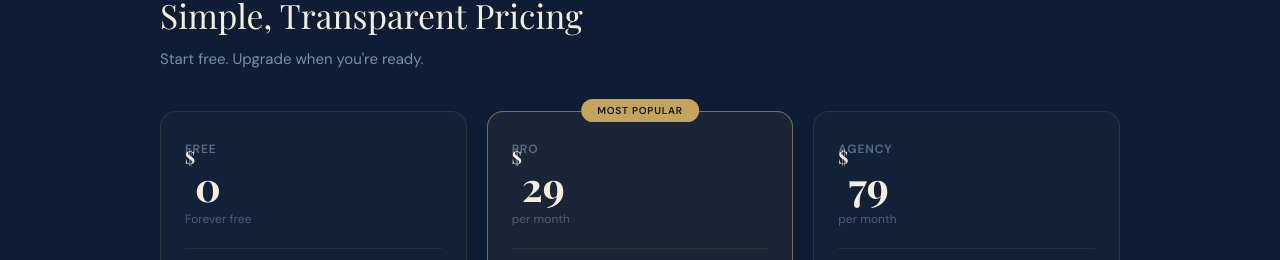
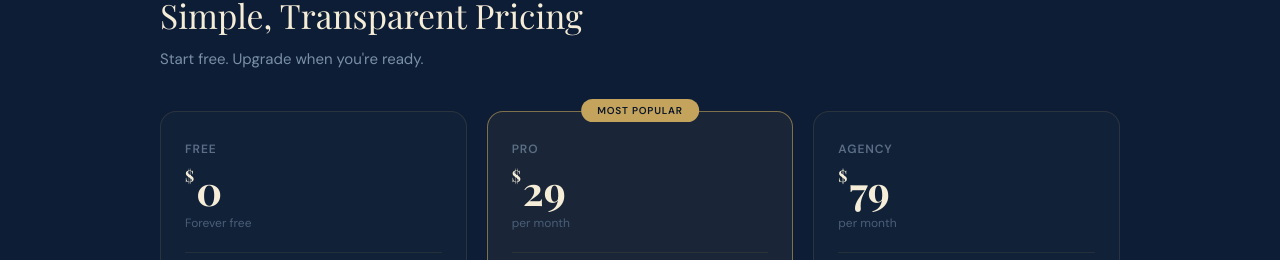
Before and after one commit to khancodewala/listingai, a Next.js app: page / in a window 1280 px wide. Shown: the part 3722-3982 px from the top of the page. Built offline with nearby package versions, Linux system fonts and the light colour scheme; no server answers.

Commit message:
Fix pricing $ symbol overlapping plan name label

```diff
--- a/app/page.js
+++ b/app/page.js
@@ -505,9 +505,9 @@ export default function HomePage() {
                 {p.featured && (
                   <div className="lai-pricing-badge">Most Popular</div>
                 )}
-                <div style={{ fontSize: "12px", fontWeight: 700, textTransform: "uppercase", letterSpacing: "0.08em", color: "#5A6E85", marginBottom: "0.5rem" }}>{p.name}</div>
-                <div style={{ fontFamily: "'Playfair Display', Georgia, serif", fontSize: "2.5rem", color: "#F5EDD8", fontWeight: 700, lineHeight: 1 }}>
-                  <sup style={{ fontSize: "1.1rem", verticalAlign: "top", marginTop: "8px" }}>$</sup>{p.price}
+                <div style={{ fontSize: "12px", fontWeight: 700, textTransform: "uppercase", letterSpacing: "0.08em", color: "#5A6E85", marginBottom: "0.75rem" }}>{p.name}</div>
+                <div style={{ fontFamily: "'Playfair Display', Georgia, serif", fontSize: "2.5rem", color: "#F5EDD8", fontWeight: 700, lineHeight: 1, display: "flex", alignItems: "flex-start", gap: "2px" }}>
+                  <sup style={{ fontSize: "1rem", lineHeight: 1, marginTop: "6px" }}>$</sup>{p.price}
                 </div>
                 <div style={{ fontSize: "12px", color: "#4A5E78", marginBottom: "1.25rem", marginTop: "4px" }}>{p.period}</div>
                 <hr style={{ border: "none", borderTop: "1px solid rgba(196,163,92,0.10)", margin: "1.25rem 0" }} />
```
